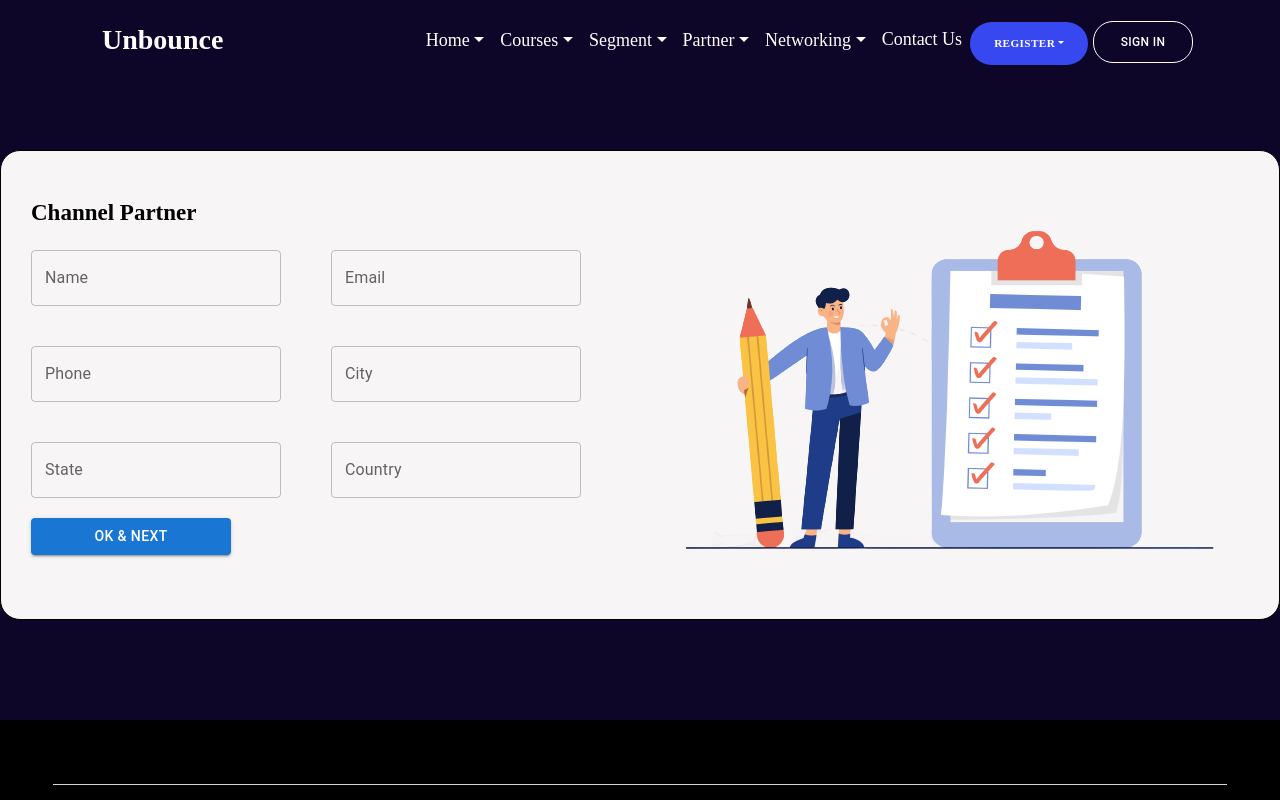
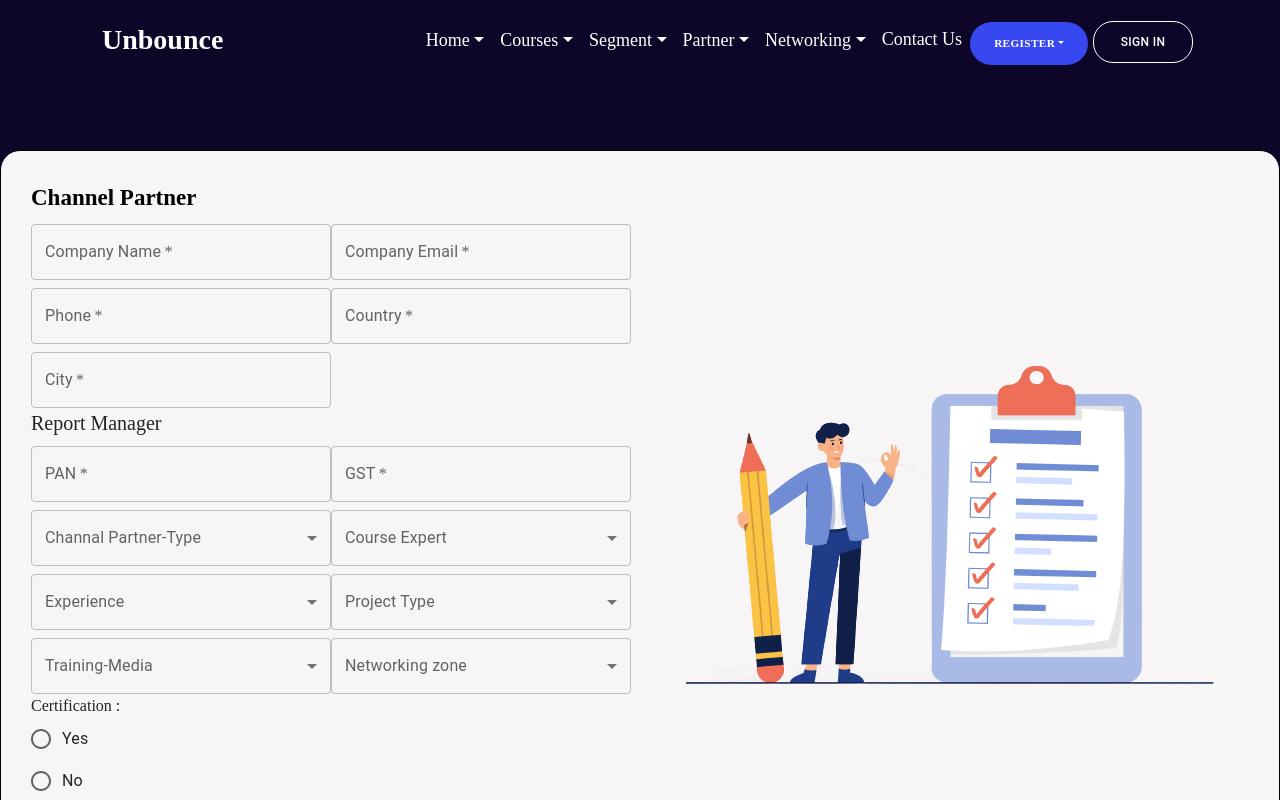
Before and after one commit to sahilrohera10/DeveloperHubUpdated, a React (Create React App) app: page /Channel_form in a window 1280 px wide. Shown: the top 800 px of the page. Built offline with nearby package versions, Linux system fonts and the light colour scheme; a web font is replaced by a local one.

Commit message:
Update ChannelForm.jsx

```diff
--- a/src/Components/ChannelForm.jsx
+++ b/src/Components/ChannelForm.jsx
@@ -183,78 +183,8 @@ const ChannelForm = () => {
       <div className="soft_heading">
       Channel Partner
       </div>
-      {isVisible===1 ? (<>
-        <div style={{ marginTop: "20px" }}>
-            <TextField
-              id="outlined-basic"
-              label="Name"
-              variant="outlined"
-              value={name}
-              style={{
-                marginRight: "50px",
-                width: "250px",
-                marginBottom: "20px",
-              }}
-            />
-            <TextField
-              id="outlined-basic"
-              label="Email"
-              variant="outlined"
-              style={{ width: "250px" }}
-            />
-          </div>
-          <div style={{ marginTop: "20px" }}>
-            <TextField
-              id="outlined-basic"
-              label="Phone"
-              variant="outlined"
-              // value={name}
-              // onChange={(e) => setName(e.target.value)}
-              style={{
-                marginRight: "50px",
-                width: "250px",
-                marginBottom: "20px",
-              }}
-            />
-            <TextField
-              id="outlined-basic"
-              label="City"
-              variant="outlined"
-              style={{ width: "250px" }}
-            />
-          </div>
-          <div style={{ marginTop: "20px" }}>
-            <TextField
-              id="outlined-basic"
-              label="State"
-              variant="outlined"
-              // value={name}
-              // onChange={(e) => setName(e.target.value)}
-              style={{
-                marginRight: "50px",
-                width: "250px",
-                marginBottom: "20px",
-              }}
-            />
-            <TextField
-              id="outlined-basic"
-              label="Country"
-              variant="outlined"
-              style={{ width: "250px" }}
-            />
-          </div>
-          <div className="btnDiv1">
-            <Button
-              style={{ width: "200px", marginBottom: "20px" }}
-              variant="contained"
-              onClick={() => handleNext()}
-            >
-              Ok & Next
-            </Button>
-          </div>
-      </>):<></>}
 
-      {isVisible==2?(
+      {isVisible==1?(
           <>
 
                   <div className="user-details">
@@ -585,25 +515,18 @@ const ChannelForm = () => {
                       </Dialog>
                     </div>
                   </div>
-                  <div className="btnDiv">
-                <Button
-                  style={{ width: "200px", marginBottom: "20px" }}
-                  variant="contained"
-                  onClick={() => handleBack()}
-                >
-                  Back
-                </Button>
+                  <div className="btnDiv1">
             <Button
               style={{ width: "200px", marginBottom: "20px" }}
               variant="contained"
               onClick={() => handleNext()}
             >
-                  Next
+              Ok & Next
             </Button>
           </div>
           </>):(<></>)}
 
-          {isVisible===3?(<> <div>
+          {isVisible===2?(<> <div>
               <h2>{type}</h2>
               <TextField id="outlined-basic" label="OTP" variant="outlined" />
               <Button variant="contained" className="otpBtn">
@@ -637,7 +560,7 @@ const ChannelForm = () => {
                   Submit
                 </Button>
               </div>
-            </div></>):isVisible===4?(<>
+            </div></>):isVisible===3?(<>
             <div className="thankupage">
               <i><b>Thank you for signing up !</b></i>
               <span> Please check your email for all further details it will recieve within 24 hours.</span>
```
Lines whose indentation alone changed are shown as unchanged.
